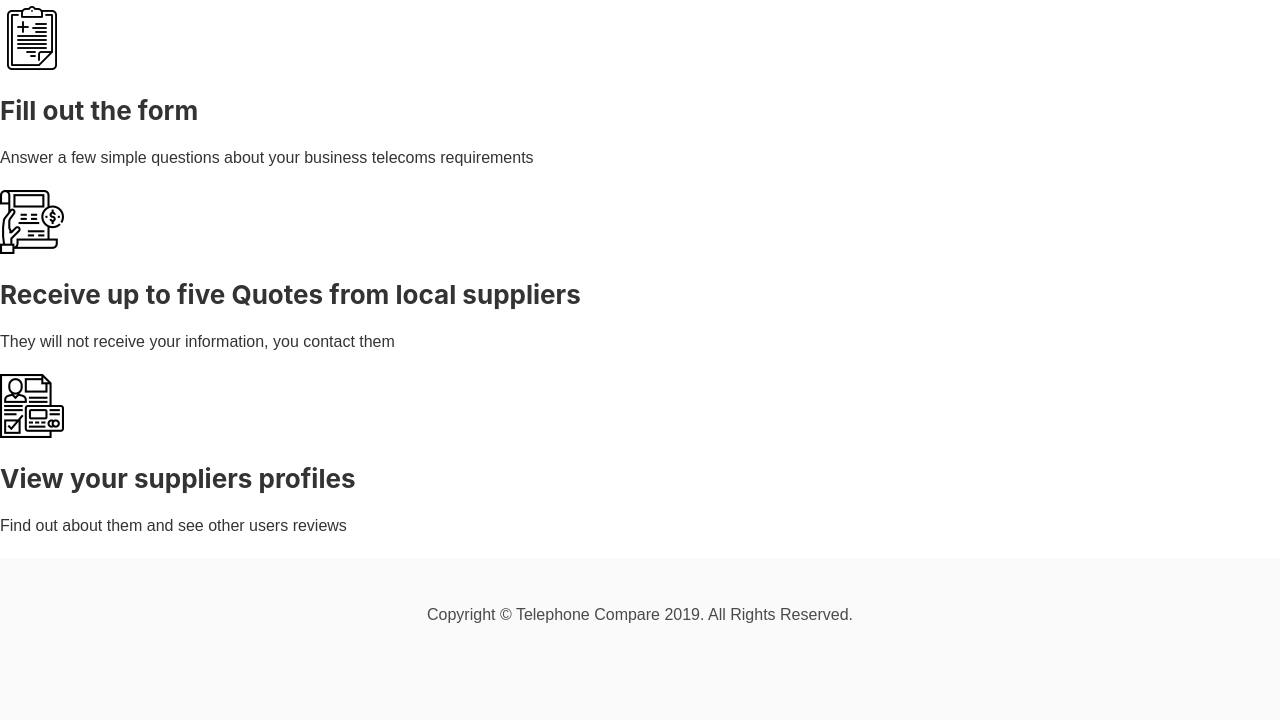
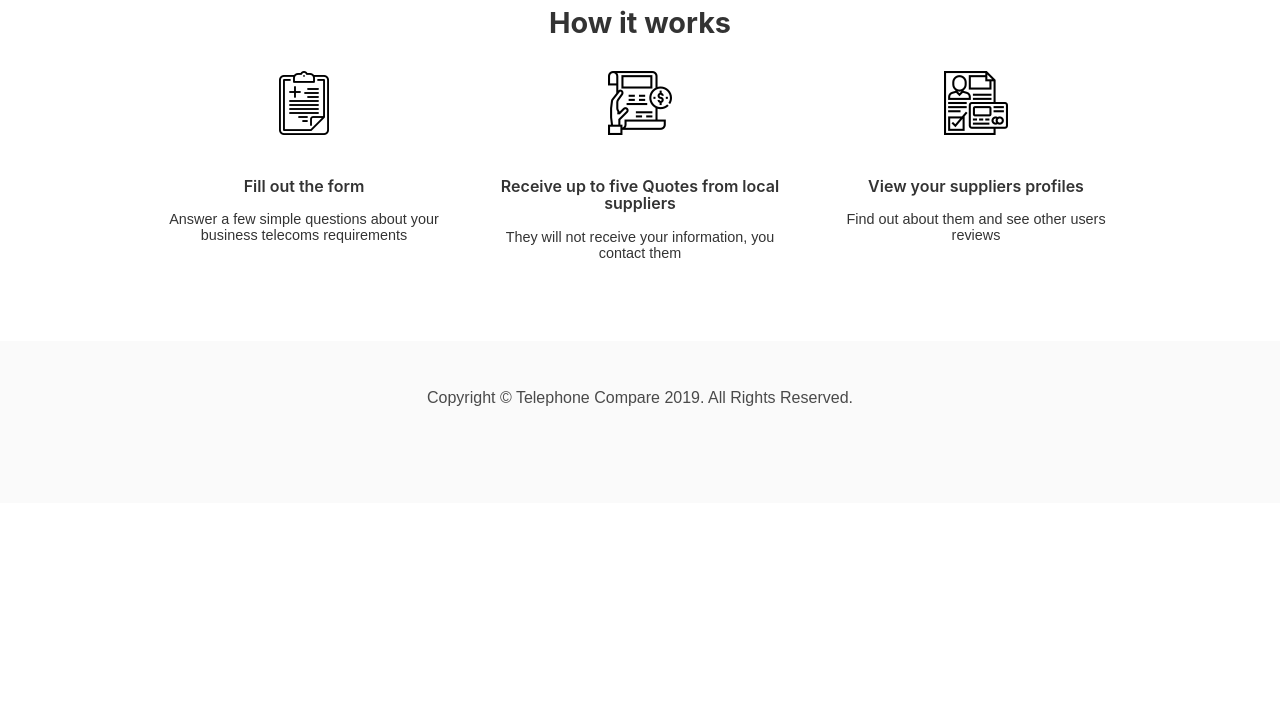
Before and after one commit to tonybatty/telephone-compare, a Gatsby site: page / in a window 1280 px wide. Shown: the part 521-1241 px from the top of the page. After the commit the page ends 1024 px from the top, so only its background shows below. Built offline with nearby package versions, Linux system fonts and the light colour scheme; Gatsby itself is replaced by a stand-in of ours.

Commit message:
added styling to howItWorks component

```diff
--- a/src/components/howItWorks.js
+++ b/src/components/howItWorks.js
@@ -4,13 +4,13 @@ import form from "../images/form.png";
 import report from "../images/report.png";
 import profile from "../images/profile.png";
 
-const HowItWorks = ({}) => (
-  <div className="howItWorks">
+const HowItWorks = () => (
+  <div className="howItWorks container">
     <h1 className="howItWorks__title">How it works</h1>
 
     <div className="row">
       <div className="row__column">
-        <img src={form} />
+        <img src={form} alt="form" />
         <h2>Fill out the form</h2>
         <p>
           Answer a few simple questions about your business telecoms
@@ -18,12 +18,12 @@ const HowItWorks = ({}) => (
         </p>
       </div>
       <div className="row__column">
-        <img src={report} />
+        <img src={report} alt="report" />
         <h2>Receive up to five Quotes from local suppliers</h2>
         <p>They will not receive your information, you contact them</p>
       </div>
       <div className="row__column">
-        <img src={profile} />
+        <img src={profile} alt="profile" />
         <h2>View your suppliers profiles</h2>
         <p>Find out about them and see other users reviews</p>
       </div>
--- a/src/styles/components/howItWorks.scss
+++ b/src/styles/components/howItWorks.scss
@@ -0,0 +1,35 @@
+.howItWorks {
+  padding: 4rem 0;
+
+  &__title {
+    text-align: center;
+    font-size: 1.8em;
+    margin-bottom: 2rem;
+  }
+}
+
+.row {
+  display: flex;
+
+  &__column {
+    flex: 1;
+    text-align: center;
+
+    &:nth-child(2) {
+      margin: 0 3rem;
+    }
+
+    h2 {
+      font-size: 1em;
+      font-weight: 600;
+      margin-bottom: 1rem;
+      margin-top: 1rem;
+    }
+
+    p {
+      font-size: 0.9em;
+      font-weight: 300;
+      margin-bottom: 1rem;
+    }
+  }
+}
```
